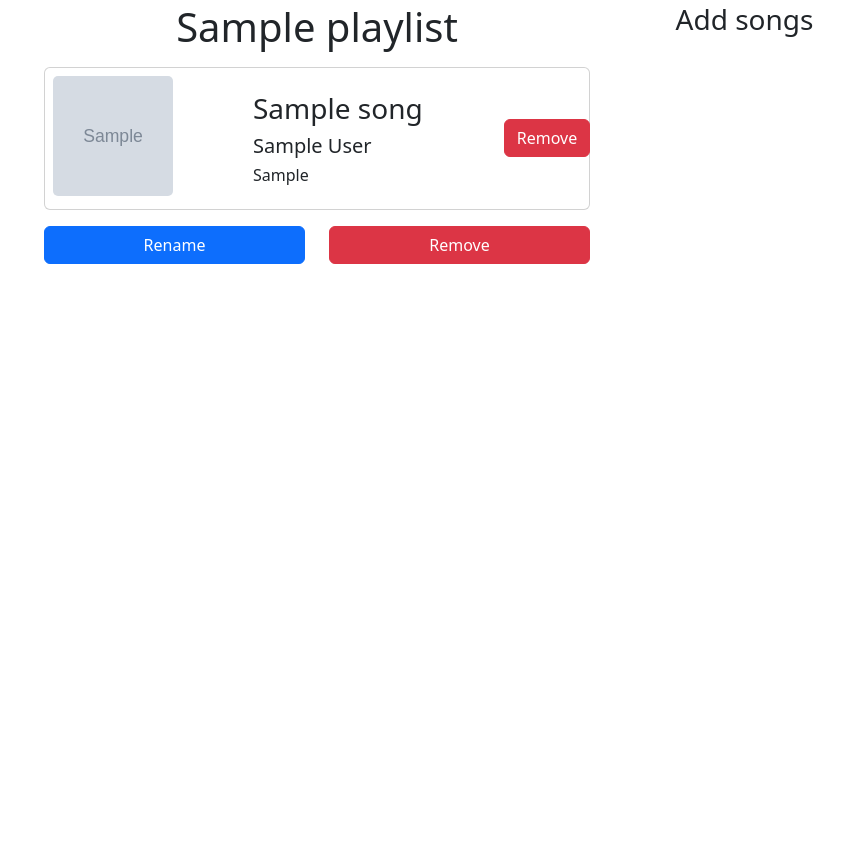
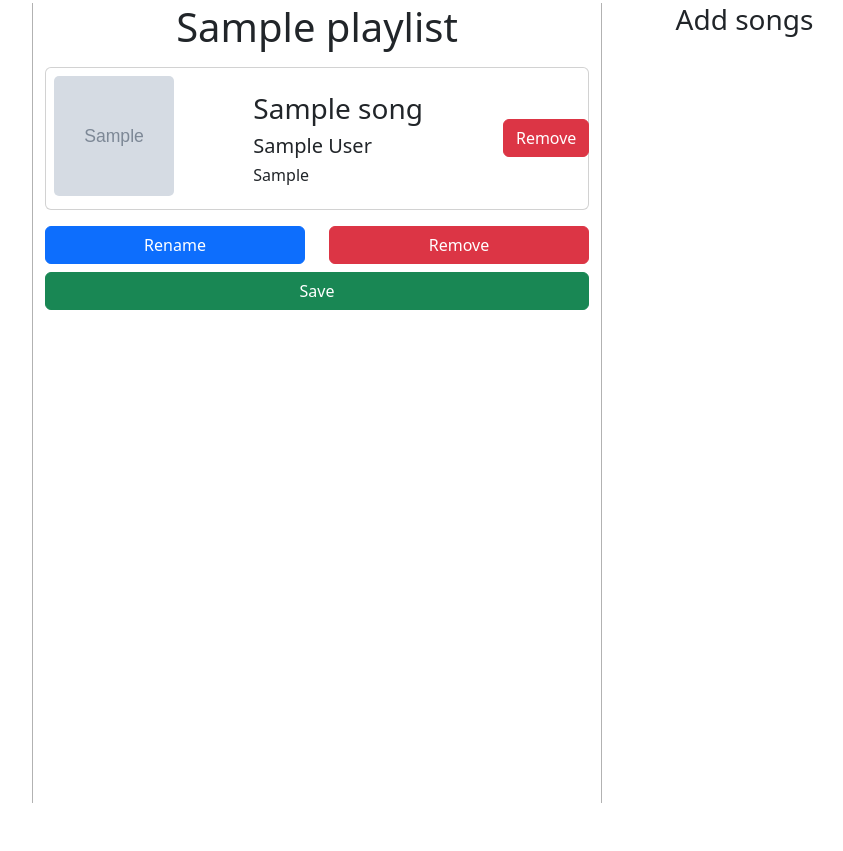
Before and after one commit to MatteoNaldi/backendppm, a Django app: page /dashboard/detail_playlist/1 in a window 1280 px wide. Shown: the part 53-904 px from the top of the page, without its empty margins (323-1166 px from the left). Before the commit the page ends 317 px from the top, so only its background shows below. Run offline with Django 4.2, Linux system fonts and the light colour scheme; a user stored in the database is signed in; tables that the repository leaves empty hold one stand-in row (values such as "Sample post"); grey boxes marked "Sample" are stand-in pictures; some libraries are stand-ins or nearby versions.

Commit message:
init repo - v1 tested

```diff
--- a/django_project/templates/playlist/detail_playlist.html
+++ b/django_project/templates/playlist/detail_playlist.html
@@ -8,12 +8,12 @@
 {%endblock%}
 
 {%block content%}
-<div class="row">
+<div class="row pb-5">
     <div class="col-md-3">
 
     </div>
-    <div class="col-md-6">
-        <h1 class="text-center">{{playlist.title}}</h1>
+    <div class="col-md-6" style="border-left: 1px solid rgba(0,0,0,0.3); border-right: 1px solid rgba(0,0,0,0.3); height:100vh; overflow:auto">
+        <h1 class="text-center" style="position:sticky; top:0; z-index:10; background-color:white;">{{playlist.title}}</h1>
         <ul class="px-0 mt-3" style="list-style-type: none;">
             {%for song_item in song_in_playlist%}
             <li class="mb-3">
@@ -53,20 +53,22 @@
                     <button class="btn btn-danger" type="submit">Remove</button>
                 </form>
             </div>
+            <div class="d-grid col-md-12 mt-2">
+                <a href="{%url 'dashboard'%}" class="btn btn-success" type="submit">Save</a>
+            </div>
         </div>
     </div>
-    <div class="col-md-3">
-        <h3 class="text-center">Add songs</h3>
+    <div class="col-md-3" style="height:100vh; overflow:auto">
+        <h3 class="text-center" style="position:sticky; top:0; z-index:10; background-color:white;">Add songs</h3>
         <ul class="px-0 mt-3" style="list-style-type: none;">
             {%for song in all_songs%}
             <li class="mb-3">
-                <div class="card py-2 px-2">
+                <div class="card px-2">
                     <div class="row no-gutters">
                         <div class="col-md-10">
                             <div class="card-body">
-                                <h3 class="card-title">{{song.title}}</h3>
-                                <h5 class="card-text">{{song.author}}</h5>
-                                <h6 class="card-text">{{song.album}}</h6>
+                                <h6 class="card-title">{{song.title}}</h6>
+                                <p class="card-text">{{song.author}}</p>
                             </div>
                         </div>
                         <div class="col-md-2 d-flex align-items-center justify-content-center">
```
